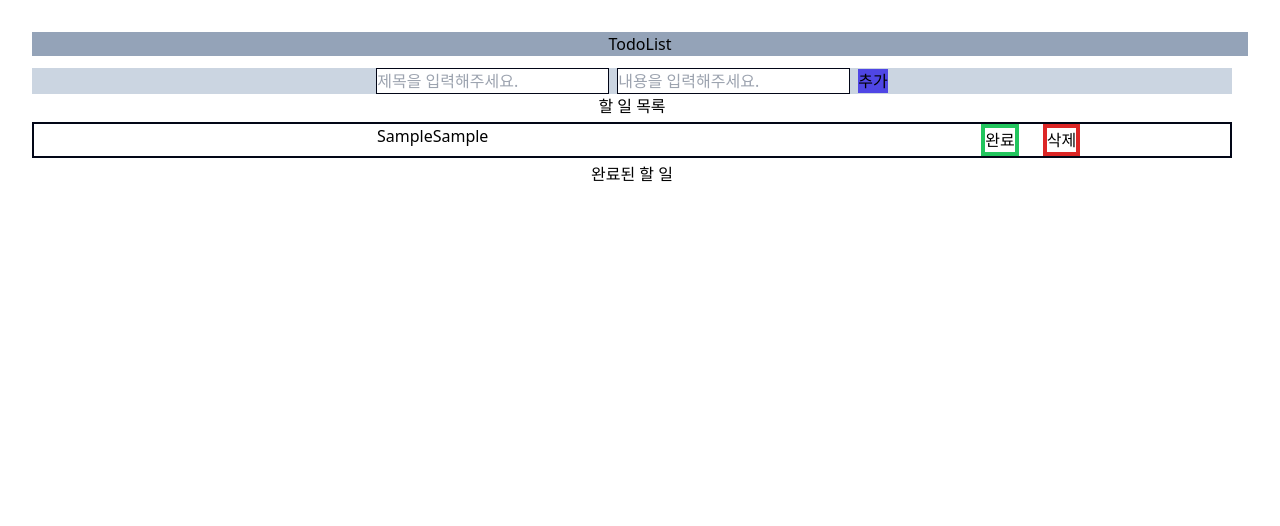
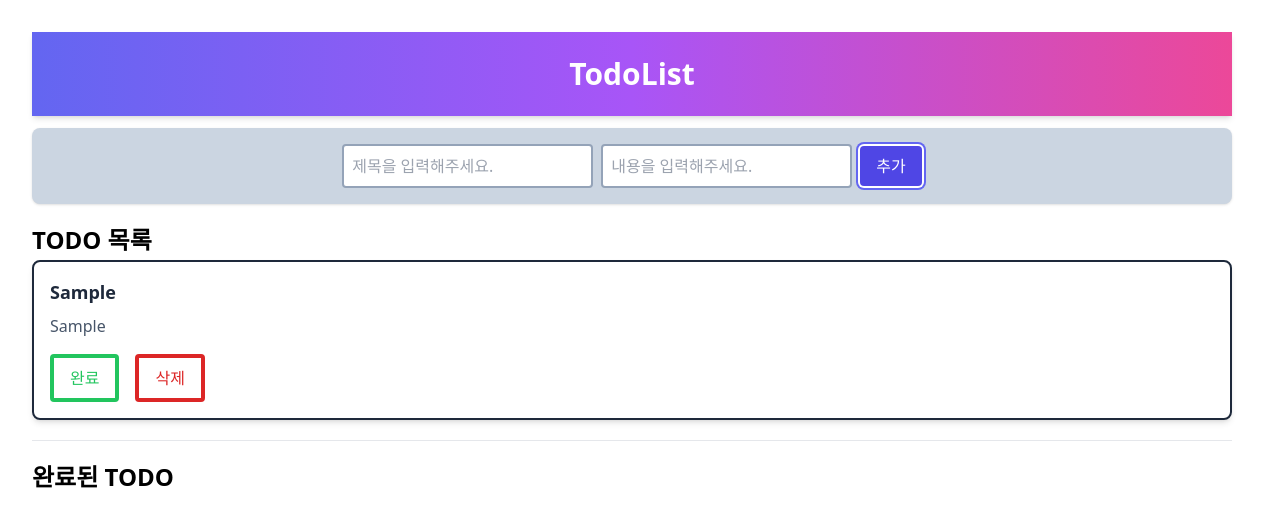
Before and after one commit to MinKonKim/sparta_todoList, a React (Vite) app: page / in a window 1280 px wide. Both pictures are taken after typing "Sample", "Sample" into the empty fields and a click on the button "추가". Shown: the top 526 px of the page. Built offline with nearby package versions, Linux system fonts and the light colour scheme.

Commit message:
2024.05.14 apply css

```diff
--- a/src/components/Header.jsx
+++ b/src/components/Header.jsx
@@ -1,5 +1,9 @@
 const Header = () => {
-  return <div className="bg-slate-400">TodoList</div>;
+  return (
+    <div className="min-2-[800px] max-w-[1200px] bg-gradient-to-r from-indigo-500 via-purple-500 to-pink-500 py-6 px-4 shadow-md">
+      <h1 className="text-3xl font-bold text-white text-center">TodoList</h1>
+    </div>
+  );
 };
 
 export default Header;
--- /dev/null
+++ b/src/components/TodoItem.jsx
@@ -0,0 +1,37 @@
+const TodoItem = ({ todo, onChangeHandle, deleteTodo }) => {
+  return (
+    <li
+      className="flex flex-col items-start border-2 border-slate-800 mt-1 mb-1 p-4 rounded-lg shadow-md"
+      key={todo.id}
+    >
+      <div className="font-bold text-lg text-slate-800">{todo.title}</div>
+      <div className="text-slate-600 mt-2">{todo.body}</div>
+      <div className="flex space-x-4 mt-4">
+        {!todo.isDone ? (
+          <button
+            className="py-2 px-4 border-4 border-green-500 text-green-500 hover:bg-green-500 hover:text-white transition-colors duration-300 rounded"
+            onClick={() => onChangeHandle(todo.id)}
+          >
+            완료
+          </button>
+        ) : (
+          <button
+            className="py-2 px-4 border-4 border-yellow-300 text-yellow-300 hover:bg-yellow-300 hover:text-white transition-colors duration-300 rounded"
+            onClick={() => onChangeHandle(todo.id)}
+          >
+            취소
+          </button>
+        )}
+
+        <button
+          className="py-2 px-4 border-4 border-red-600 text-red-600 hover:bg-red-600 hover:text-white transition-colors duration-300 rounded"
+          onClick={() => deleteTodo(todo.id)}
+        >
+          삭제
+        </button>
+      </div>
+    </li>
+  );
+};
+
+export default TodoItem;
--- a/src/components/TodoList.jsx
+++ b/src/components/TodoList.jsx
@@ -1,4 +1,5 @@
 import { useState } from "react";
+import TodoItem from "./TodoItem";
 
 class Todo {
   constructor(id, title, body) {
@@ -38,14 +39,13 @@ const TodoList = () => {
   };
 
   return (
-    <div className="min-2-[800px] max-w-[1200px]">
+    <div className=" flex flex-col min-2-[800px] max-w-[1200px]">
       <div
-        className="mt-3 min-h-3 max-h-56 max-w-full bg-slate-300
-      "
+        className=" mt-3 p-4 min-h-3 max-h-56 max-w-full bg-slate-300 rounded-lg shadow"
         id="inputContainer"
       >
         <input
-          className="border border-slate-950 mr-2"
+          className="border-2 border-slate-400 mr-2 p-2 rounded focus:outline-none focus:ring-2 focus:ring-indigo-500 transition duration-150 ease-in-out"
           type="text"
           value={title}
           onChange={(e) => {
@@ -54,7 +54,7 @@ const TodoList = () => {
           placeholder="제목을 입력해주세요."
         />
         <input
-          className="border border-slate-950 mr-2"
+          className="border-2 border-slate-400 mr-2 p-2 rounded focus:outline-none focus:ring-2 focus:ring-indigo-500 transition duration-150 ease-in-out"
           type="text"
           value={body}
           onChange={(e) => {
@@ -62,69 +62,45 @@ const TodoList = () => {
           }}
           placeholder="내용을 입력해주세요."
         />
-        <button className="bg-indigo-600" onClick={() => AddTodo(title, body)}>
+        <button
+          className="bg-indigo-600 text-white py-2 px-4 rounded hover:bg-indigo-700 focus:outline-none focus:ring-2 focus:ring-indigo-500 focus:ring-offset-2 transition duration-150 ease-in-out"
+          onClick={() => AddTodo(title, body)}
+        >
           추가
         </button>
       </div>
-      <div id="displayContainer">
-        <h2>할 일 목록</h2>
+
+      <div className="mt-5" id="displayContainer">
+        <h2 className="text-2xl font-bold flex flex-1">TODO 목록</h2>
         <ul>
           {/* 완료하지 않은 todo목록 */}
           {todoList.map(
             (todo) =>
               !todo.isDone && (
-                <li
-                  className="flex border-2 border-slate-950 mt-1 mb-1"
+                <TodoItem
                   key={todo.id}
-                >
-                  <div className="w-4/6">
-                    {todo.title}
-                    {todo.body}
-                  </div>
-                  <div className="flex-1" id="btnContainer">
-                    <button
-                      className=" ml-3 mr-3 border-4 border-green-500 hover:bg-green-500"
-                      onClick={() => onChangeHandle(todo.id)}
-                    >
-                      완료
-                    </button>
-                    <button
-                      className=" ml-3 mr-3 border-4 border-red-600"
-                      onClick={() => deleteTodo(todo.id)}
-                    >
-                      삭제
-                    </button>
-                  </div>
-                </li>
+                  todo={todo}
+                  onChangeHandle={onChangeHandle}
+                  deleteTodo={deleteTodo}
+                />
               )
           )}
         </ul>
-        <h2>완료된 할 일</h2>
+        <div className="mt-5 border-3 border-t border-gray-200">
+          {/*구분선*/}
+        </div>
+
+        <h2 className="mt-5 text-2xl font-bold flex flex-1">완료된 TODO</h2>
         <ul>
           {todoList.map(
             (todo) =>
               todo.isDone && (
-                <li
-                  className="flex border-2 border-slate-950 mt-1 mb-1"
+                <TodoItem
                   key={todo.id}
-                >
-                  {todo.title}
-                  {todo.body}
-                  <div className="flex-1" id="btnContainer">
-                    <button
-                      className="border-4 border-green-500"
-                      onClick={() => onChangeHandle(todo.id)}
-                    >
-                      취소
-                    </button>
-                    <button
-                      className="border-4 border-red-600"
-                      onClick={() => deleteTodo(todo.id)}
-                    >
-                      삭제
-                    </button>
-                  </div>
-                </li>
+                  todo={todo}
+                  onChangeHandle={onChangeHandle}
+                  deleteTodo={deleteTodo}
+                />
               )
           )}
         </ul>
```
Also changed, not shown: .eslintrc.cjs.
